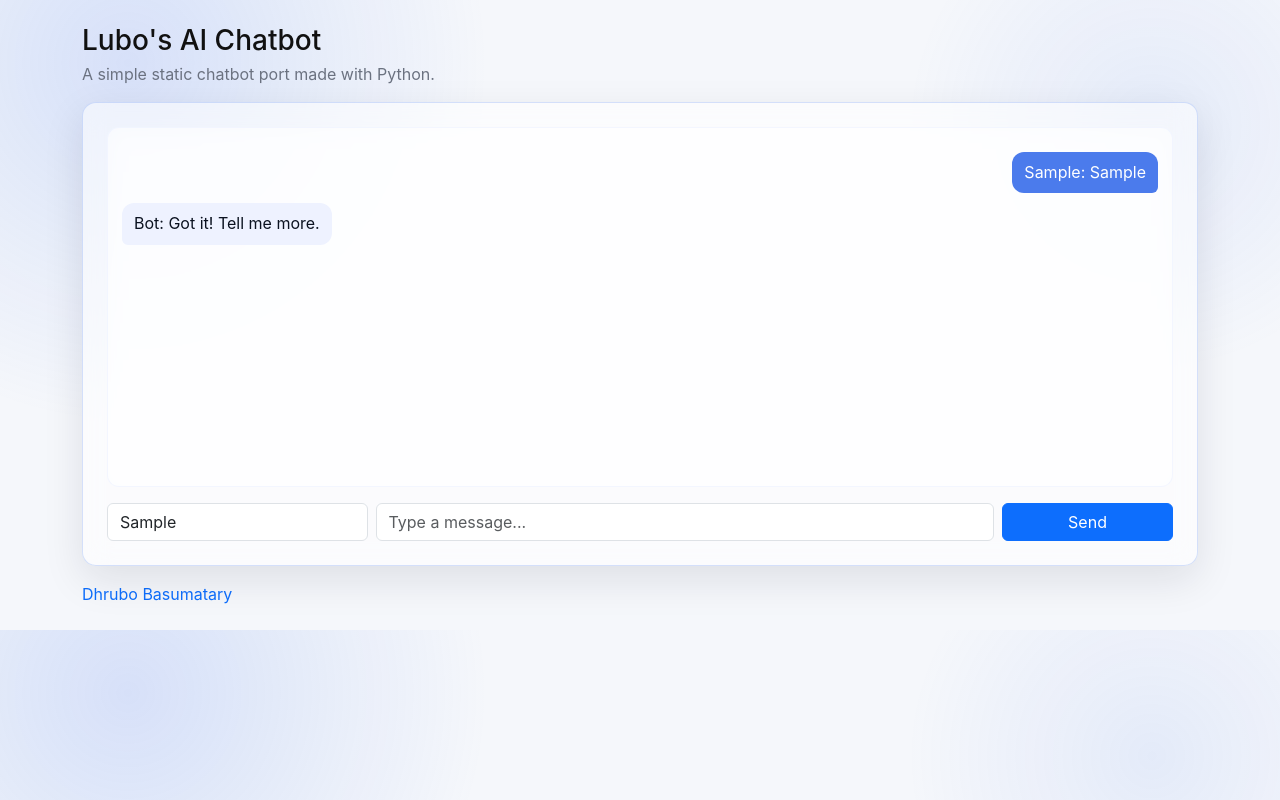
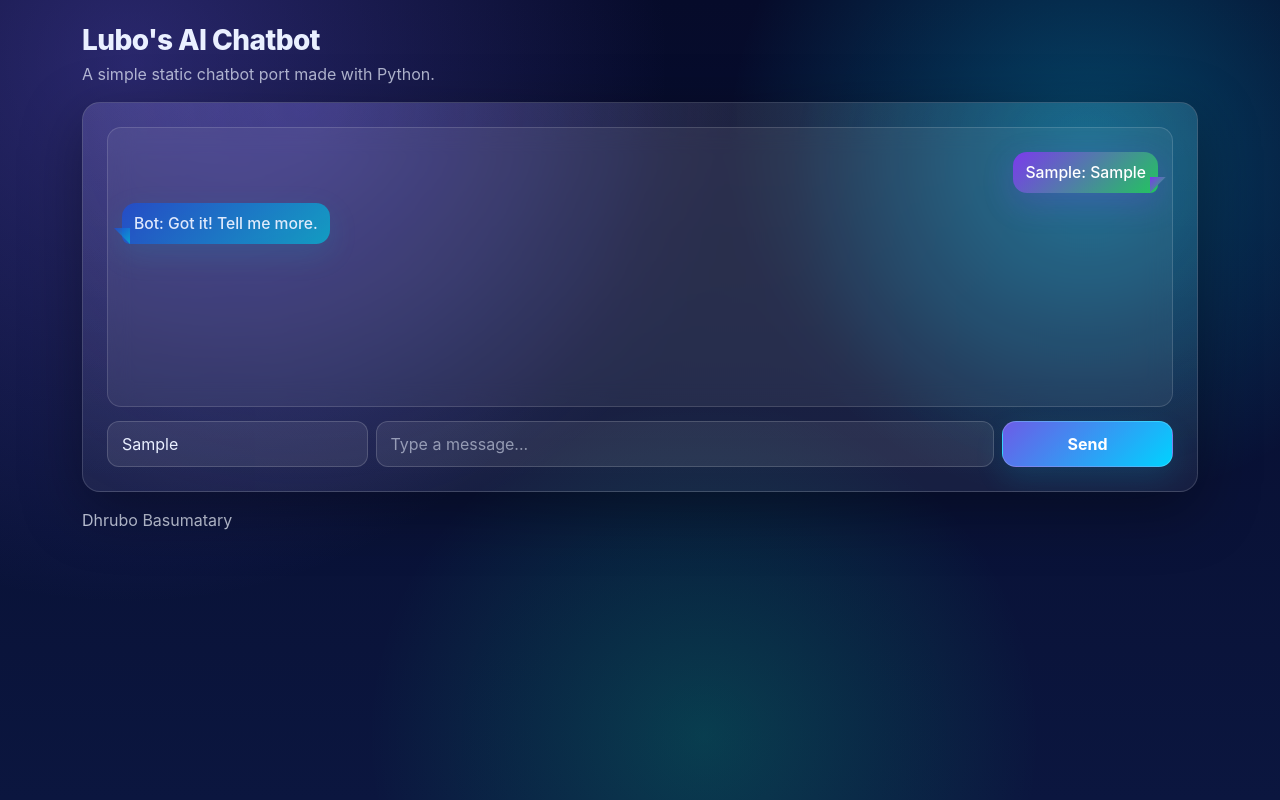
Before and after one commit to draco-go-89/my-ai, a plain HTML site: page index.html in a window 1280 px wide. Both pictures are taken after typing "Sample", "Sample" into the empty fields and a click on the button "Send". Drawn offline with nearby package versions, Linux system fonts and the light colour scheme.

Commit message:
[enhance UI/UX with loading states and improved styles]

```diff
--- a/script.js
+++ b/script.js
@@ -151,6 +151,18 @@ document.addEventListener('DOMContentLoaded', () => {
     messages.scrollTop = messages.scrollHeight;
   }
 
+  const sendBtn = document.getElementById('sendBtn');
+
+  function setLoading(isLoading) {
+    sendBtn.disabled = isLoading;
+    sendBtn.dataset.loading = String(isLoading);
+    if (isLoading) {
+      sendBtn.textContent = 'Sending…';
+    } else {
+      sendBtn.textContent = 'Send';
+    }
+  }
+
   controls.addEventListener('submit', (e) => {
     e.preventDefault();
     const name = nameInput.value.trim() || 'Friend';
@@ -160,9 +172,13 @@ document.addEventListener('DOMContentLoaded', () => {
     appendMessage(`${name}: ${text}`, 'user');
     textInput.value = '';
 
+    setLoading(true);
+
     setTimeout(() => {
       const reply = getBotResponse(text);
       appendMessage(`Bot: ${reply}`, 'bot');
-    }, 200);
+      setLoading(false);
+    }, 450);
   });
+
 });
--- a/styles.css
+++ b/styles.css
@@ -1,88 +1,231 @@
 :root{
-  --bg:#f5f7fb;
-  --card:#ffffff;
-  --accent:#4b7bec;
-  --muted:#6b7280;
+  --bg0:#060b2a;
+  --bg1:#0b163f;
+  --card: rgba(255,255,255,0.10);
+  --card2: rgba(255,255,255,0.16);
+
+  --text:#eaf0ff;
+  --muted:rgba(234,240,255,0.72);
+
+  --accentA:#6c5ce7;
+  --accentB:#00d2ff;
+  --accentC:#00f5a0;
+
+  --user1:#7c3aed;
+  --user2:#22c55e;
+  --bot1:#1d4ed8;
+  --bot2:#06b6d4;
+
+  --border: rgba(255,255,255,0.14);
+  --shadow: 0 18px 60px rgba(0,0,0,0.35);
+
+  --radius-lg: 18px;
+  --radius-md: 14px;
+  --radius-sm: 10px;
 }
 
+*{ box-sizing:border-box; }
+
+html, body{ height:100%; }
+
 body{
-  font-family: Inter, system-ui, Arial, sans-serif;
-  background: radial-gradient(900px circle at 10% 10%, rgba(75,123,236,0.18), transparent 40%),
-              radial-gradient(700px circle at 90% 20%, rgba(75,123,236,0.10), transparent 35%),
-              var(--bg);
-  color: #111;
+  margin:0;
+  font-family: Inter, system-ui, -apple-system, Segoe UI, Roboto, Arial, sans-serif;
+  color: var(--text);
+  background:
+    radial-gradient(1200px circle at 10% 8%, rgba(108,92,231,0.35), transparent 45%),
+    radial-gradient(900px circle at 85% 18%, rgba(0,210,255,0.28), transparent 40%),
+    radial-gradient(800px circle at 55% 92%, rgba(0,245,160,0.18), transparent 42%),
+    linear-gradient(180deg, var(--bg0), var(--bg1));
 }
 
-.sub{color:var(--muted)}
+.sub{ color: var(--muted); }
+
+main{ max-width: 980px; }
+
+header .h3{ letter-spacing: -0.02em; font-weight: 780; }
 
 .chat-card{
-  background: rgba(255,255,255,0.55);
-  backdrop-filter: blur(14px);
-  -webkit-backdrop-filter: blur(14px);
-  border: 1px solid rgba(75,123,236,0.22);
-  border-radius: 14px;
-  box-shadow: 0 14px 40px rgba(16,24,40,0.10);
+  position: relative;
+  background: linear-gradient(180deg, rgba(255,255,255,0.10), rgba(255,255,255,0.06));
+  border: 1px solid var(--border);
+  border-radius: var(--radius-lg);
+  box-shadow: var(--shadow);
+  overflow: hidden;
+}
+
+.chat-card::before{
+  content:"";
+  position:absolute;
+  inset:-2px;
+  background: radial-gradient(800px circle at 20% 0%, rgba(108,92,231,0.35), transparent 55%),
+              radial-gradient(600px circle at 90% 20%, rgba(0,210,255,0.25), transparent 50%);
+  opacity: 0.8;
+  pointer-events:none;
+}
+
+.chat-card > *{ position: relative; }
+
+/* Layout: make messages flex and responsive (no hard fixed height) */
+#controls{ margin-top: 0.9rem !important; }
+
+.chat-inner{
+  display:flex;
+  flex-direction: column;
+  gap: 0.85rem;
 }
 
 .messages{
-  height: 360px;
-  overflow: auto;
+  flex: 1;
+  min-height: 280px;
+  max-height: 520px;
+  overflow:auto;
+
   padding: 14px;
-  border-radius: 12px;
-  /* glass panel */
-  background: rgba(255,255,255,0.45);
+  border-radius: var(--radius-md);
+  border: 1px solid rgba(255,255,255,0.14);
+  background: rgba(255,255,255,0.06);
   backdrop-filter: blur(12px);
   -webkit-backdrop-filter: blur(12px);
-  border: 1px solid rgba(238,242,255,0.7);
+
+  scroll-behavior:smooth;
 }
 
-.msg{margin:10px 0; display:flex}
-.msg.user{justify-content:flex-end}
+.messages::-webkit-scrollbar{ width: 10px; }
+.messages::-webkit-scrollbar-thumb{
+  background: rgba(255,255,255,0.18);
+  border: 2px solid rgba(0,0,0,0);
+  background-clip: padding-box;
+  border-radius: 999px;
+}
+
+.msg{ margin: 10px 0; display:flex; }
+.msg.user{ justify-content:flex-end; }
 
 .bubble{
-  max-width: 76%;
+  position: relative;
+  max-width: min(76%, 640px);
   padding: 10px 12px;
-  border-radius: 12px;
+  border-radius: 14px;
   line-height: 1.35;
   white-space: pre-wrap;
   word-break: break-word;
+  font-weight: 520;
+  font-size: 0.98rem;
+
+  transform: translateY(6px);
+  opacity: 0;
+  animation: bubbleIn 220ms ease forwards;
 }
 
-.msg.user .bubble{
-  background: var(--accent);
-  color: #fff;
-  border-bottom-right-radius: 6px;
+@keyframes bubbleIn{
+  to{ transform: translateY(0); opacity:1; }
 }
 
-.msg.bot .bubble{
-  background: #eef2ff;
-  color: #0b1220;
-  border-bottom-left-radius: 6px;
+/* User bubble */
+.msg.user .bubble{
+  color: #fff;
+  background: linear-gradient(135deg, rgba(124,58,237,1) 0%, rgba(34,197,94,1) 100%);
+  border-bottom-right-radius: 8px;
+  box-shadow: 0 10px 30px rgba(124,58,237,0.25);
 }
 
-.controls{
-  display:block;
+.msg.user .bubble::after{
+  content:"";
+  position:absolute;
+  right: -8px;
+  bottom: 0px;
+  width: 16px;
+  height: 16px;
+  background: inherit;
+  clip-path: polygon(0 0, 100% 0, 0 100%);
 }
 
-/* nice link style */
+/* Bot bubble */
+.msg.bot{ justify-content:flex-start; }
+
+.msg.bot .bubble{
+  color: rgba(234,240,255,0.95);
+  background: linear-gradient(135deg, rgba(29,78,216,0.78) 0%, rgba(6,182,212,0.78) 100%);
+  border-bottom-left-radius: 8px;
+  box-shadow: 0 10px 30px rgba(6,182,212,0.14);
+}
+
+.msg.bot .bubble::after{
+  content:"";
+  position:absolute;
+  left: -8px;
+  bottom: 0px;
+  width: 16px;
+  height: 16px;
+  background: inherit;
+  clip-path: polygon(100% 0, 0 0, 100% 100%);
+}
+
+/* Controls */
+.controls .form-control{
+  background: rgba(255,255,255,0.08);
+  color: var(--text);
+  border: 1px solid rgba(255,255,255,0.16);
+  border-radius: 12px;
+  height: 46px;
+  padding: 0 14px;
+  transition: border-color 160ms ease, box-shadow 160ms ease, transform 160ms ease;
+}
+
+.controls .form-control::placeholder{ color: rgba(234,240,255,0.55); }
+
+.controls .form-control:focus{
+  outline: none;
+  border-color: rgba(0,210,255,0.55);
+  box-shadow: 0 0 0 4px rgba(0,210,255,0.18);
+  transform: translateY(-1px);
+}
+
+.controls .btn{
+  height: 46px;
+  border-radius: 14px;
+  font-weight: 700;
+  border: 1px solid rgba(255,255,255,0.18);
+  background: linear-gradient(135deg, rgba(108,92,231,1), rgba(0,210,255,1));
+  color: #fff;
+  box-shadow: 0 12px 30px rgba(0,210,255,0.12);
+  transition: transform 120ms ease, box-shadow 120ms ease, filter 120ms ease;
+}
+
+.controls .btn:hover{
+  filter: brightness(1.05) saturate(1.1);
+  transform: translateY(-1px);
+  box-shadow: 0 18px 40px rgba(0,210,255,0.18);
+}
+
+.controls .btn:active{
+  transform: translateY(0);
+}
+
+.controls .btn:disabled{
+  opacity: 0.62;
+  cursor:not-allowed;
+  filter: grayscale(0.2);
+  transform:none;
+}
+
 .footer-link{
   text-decoration:none;
+  color: rgba(234,240,255,0.82);
 }
 
-.footer-link:hover{
-  text-decoration:underline;
+.footer-link:hover{ text-decoration: underline; color: #fff; }
+
+/* Responsive sizing */
+@media (max-width: 768px){
+  .messages{ max-height: 420px; min-height: 240px; }
+  .bubble{ font-size: 0.95rem; max-width: 86%; }
 }
 
-/* footer spacing */
-.app-footer{
-  padding-top: 6px;
+@media (max-width: 520px){
+  main{ padding-left: 14px; padding-right: 14px; }
+  .messages{ max-height: 360px; min-height: 220px; padding: 12px; }
+  .controls .form-control{ height: 44px; }
+  .controls .btn{ height: 44px; }
 }
-
-
-#nameInput{
-  min-width: 0;
-}
-
-@media (max-width:520px){
-  .messages{height:300px}
-}
```
Also changed, not shown: TODO.md (added, +11 -0 lines).
